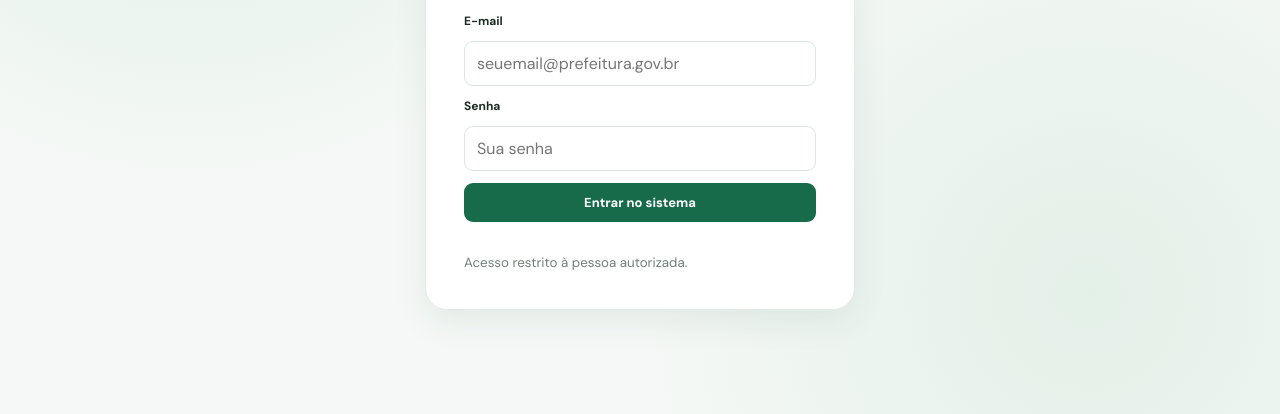
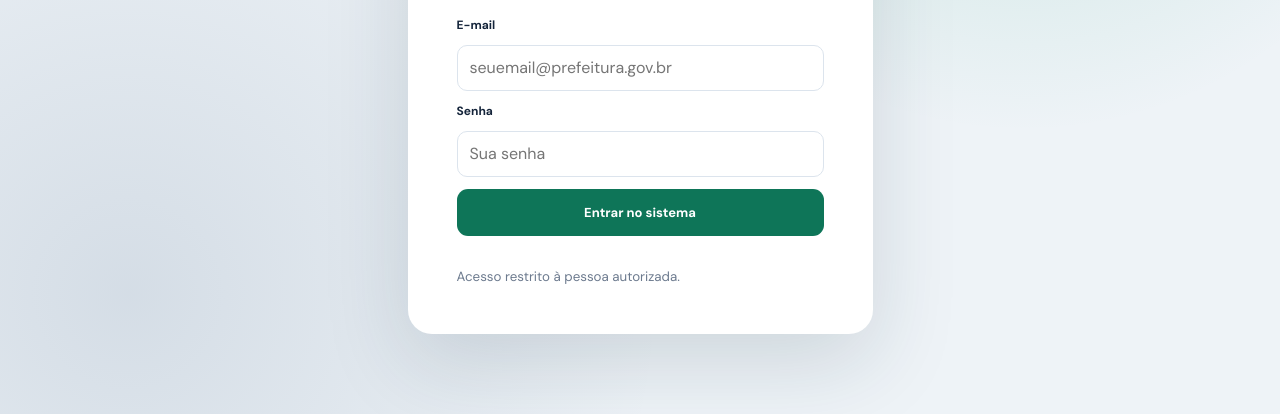
Before and after one commit to almeida-cyber/ambiental, a plain HTML site: page index.html in a window 1280 px wide. Shown: the part 386-800 px from the top of the page. Drawn offline with Linux system fonts and the light colour scheme; no server answers.

Commit message:
style: load premium dashboard theme without changing app behavior

```diff
--- a/index.html
+++ b/index.html
@@ -6,6 +6,7 @@
   <meta name="theme-color" content="#176b4b">
   <title>Sistema de Gestão Ambiental</title>
   <link rel="stylesheet" href="style.css">
+  <link rel="stylesheet" href="premium.css">
 </head>
 <body>
   <div id="loginView" class="login-shell">
```
